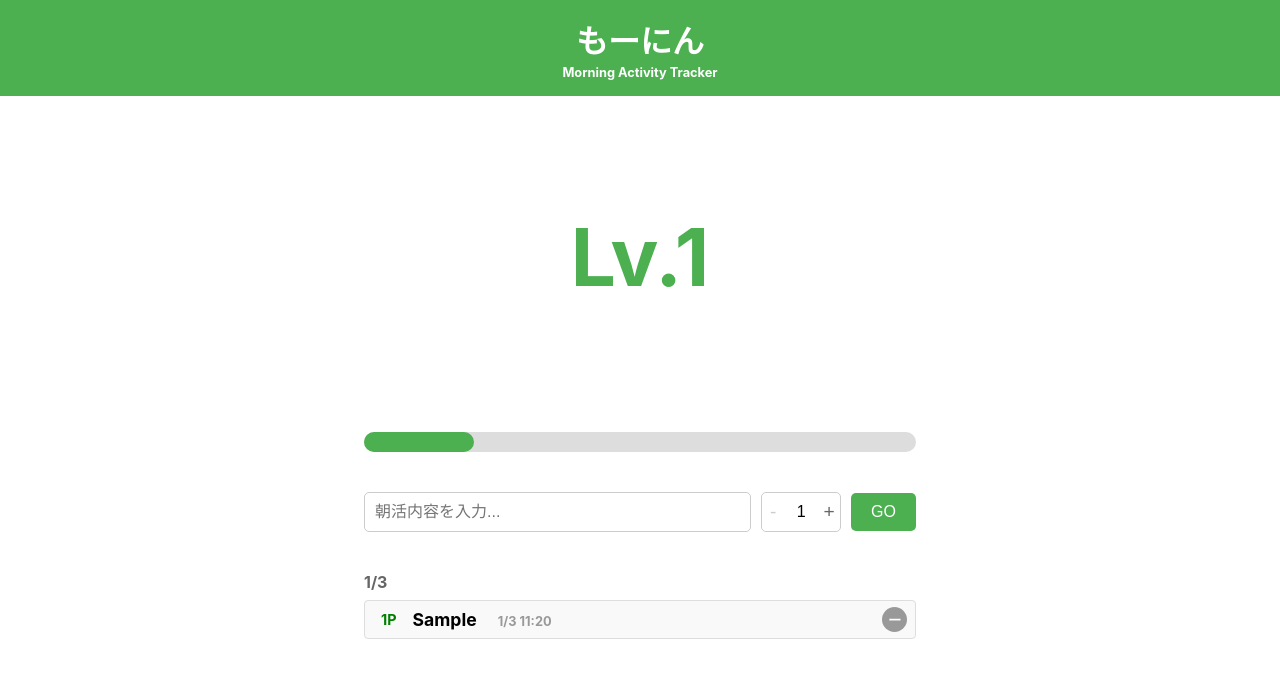
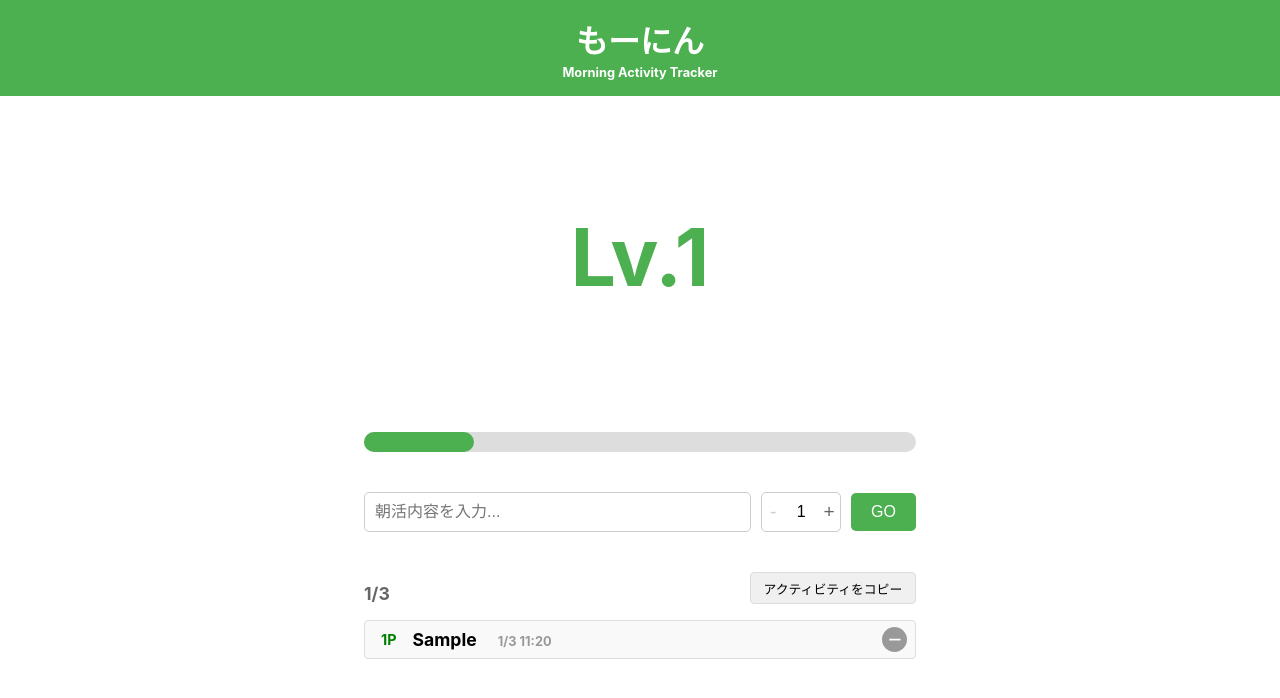
Before and after one commit to dorara-m/mornin, a React (Create React App) app: page / in a window 1280 px wide. Both pictures are taken after typing "Sample" into the empty fields and a click on the button "GO". Shown: the top 698 px of the page. Built offline with nearby package versions, Linux system fonts and the light colour scheme.

Commit message:
update: slack共有用ボタン設置

```diff
--- a/src/App.tsx
+++ b/src/App.tsx
@@ -133,6 +133,7 @@ const App: React.FC = () => {
         <ActivityList
           activities={activities}
           onDeleteActivity={handleDeleteActivity}
+          level={level}
         />
       </Container>
     </div>
--- a/src/components/ActivityList.tsx
+++ b/src/components/ActivityList.tsx
@@ -53,18 +53,47 @@ const DeleteButton = styled.button`
   }
 `;
 
-type Props = {
-  activities: { text: string; progress: number; timeStamp: string }[];
-  onDeleteActivity: (index: number) => void;
-};
+const DateHeaderContainer = styled.div`
+  display: flex;
+  justify-content: space-between;
+  align-items: flex-end;
+  margin: 1rem 0;
+`;
+const DateHeader = styled.h3`
+  margin: 0;
+  color: #666;
+  font-size: 1.1rem;
+`;
+const CopyButton = styled.button`
+  background-color: #f0f0f0;
+  border: 1px solid #ddd;
+  border-radius: 4px;
+  padding: 0 0.8rem;
+  height: 2rem;
+  font-size: 0.8rem;
+  cursor: pointer;
+  transition: background-color 0.3s;
 
-const DateHeader = styled.h3`
-  margin: 1.5rem 0 0.5rem;
-  color: #666;
-  font-size: 1rem;
+  &:hover {
+    background-color: #e0e0e0;
+  }
 `;
 
-const ActivityList: React.FC<Props> = ({ activities, onDeleteActivity }) => {
+interface Props {
+  activities: {
+    text: string;
+    progress: number;
+    timeStamp: string;
+  }[];
+  onDeleteActivity: (index: number) => void;
+  level: number;
+}
+
+const ActivityList: React.FC<Props> = ({
+  activities,
+  onDeleteActivity,
+  level,
+}) => {
   const formatDate = (timestamp: string): string => {
     return dayjs(timestamp).format("M/D H:mm");
   };
@@ -83,13 +112,41 @@ const ActivityList: React.FC<Props> = ({ activities, onDeleteActivity }) => {
     return groups;
   }, {} as { [key: string]: typeof activities });
 
+  // 日付ごとのアクティビティをクリップボードにコピー
+  const copyDayActivities = (
+    activities: (typeof groupedActivities)[string]
+  ) => {
+    const totalPoints = activities.reduce(
+      (sum, activity) => sum + activity.progress,
+      0
+    );
+
+    const text = `本日の朝活\n${activities
+      .map((activity) => `+${activity.progress} ${activity.text}`)
+      .join("\n")}\n合計 ${totalPoints}点\n\n朝活Lv. ${level}`;
+
+    navigator.clipboard
+      .writeText(text)
+      .then(() => {
+        alert("以下をクリップボードにコピーしました\n\n" + text);
+      })
+      .catch((err) => {
+        console.error("コピーに失敗しました:", err);
+      });
+  };
+
   return (
     <ListContainer>
       {Object.entries(groupedActivities)
         .sort(([dateA], [dateB]) => (dateB < dateA ? -1 : 1))
         .map(([date, dateActivities]) => (
           <React.Fragment key={date}>
-            <DateHeader>{formatDateHeader(date)}</DateHeader>
+            <DateHeaderContainer>
+              <DateHeader>{formatDateHeader(date)}</DateHeader>
+              <CopyButton onClick={() => copyDayActivities(dateActivities)}>
+                アクティビティをコピー
+              </CopyButton>
+            </DateHeaderContainer>
             {dateActivities.map((activity, index) => (
               <ListItem key={`${date}-${index}`}>
                 <ListItemProgress>{activity.progress}P</ListItemProgress>
```
